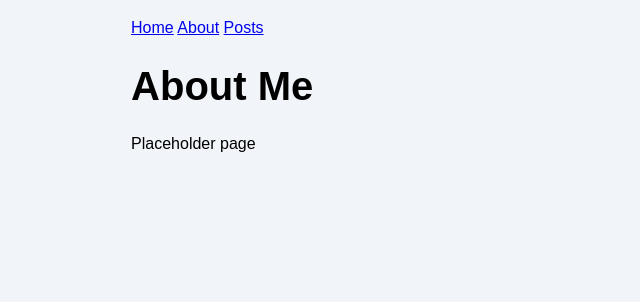
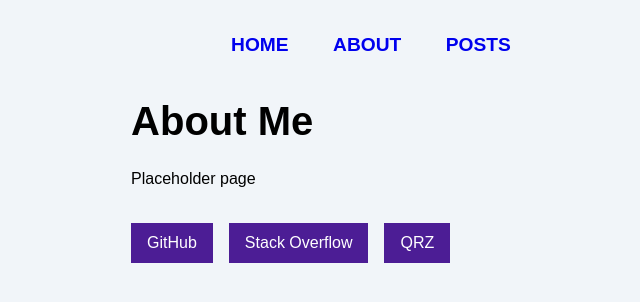
Before and after one commit to andremiller/andremiller-net, an Astro site: page /about in a window 1280 px wide. Shown: the whole page, without its empty margins (169-809 px from the left). Built offline with nearby package versions, Linux system fonts and the light colour scheme; Astro itself is replaced by a stand-in of ours.

Commit message:
Added basic components

```diff
--- /dev/null
+++ b/src/components/Footer.astro
@@ -0,0 +1,18 @@
+---
+import Social from './Social.astro';
+---
+
+<style>
+    footer {
+      display: flex;
+      gap: 1rem;
+      margin-top: 2rem;
+    }
+  </style>
+
+<footer>
+    <Social platform="GitHub" url="https://github.com/andremiller" />
+    <Social platform="Stack Overflow" url="https://stackoverflow.com/users/112517/andre-miller" />
+    <Social platform="QRZ" url="https://www.qrz.com/db/ZS1XOR" />
+
+</footer>
--- /dev/null
+++ b/src/components/Navigation.astro
@@ -0,0 +1,7 @@
+---
+---
+<div class="nav-links">
+    <a href="/">Home</a>
+    <a href="/about/">About</a>
+    <a href="/posts/">Posts</a>
+</div>
--- /dev/null
+++ b/src/components/Social.astro
@@ -0,0 +1,13 @@
+---
+const { platform, url } = Astro.props;
+---
+<a href={url}>{platform}</a>
+
+<style>
+    a {
+      padding: 0.5rem 1rem;
+      color: white;
+      background-color: #4c1d95;
+      text-decoration: none;
+    }
+</style>
--- a/src/pages/about.astro
+++ b/src/pages/about.astro
@@ -1,4 +1,6 @@
 ---
+import Navigation from '../components/Navigation.astro';
+import Footer from '../components/Footer.astro';
 import '../styles/global.css';
 const pageTitle = "About Me";
 ---
@@ -12,11 +14,9 @@ const pageTitle = "About Me";
 		<title>{pageTitle}</title>
 	</head>
     <body>
-        <a href="/">Home</a>
-        <a href="/about/">About</a>
-        <a href="/posts/">Posts</a>
-
+        <Navigation />
         <h1>{pageTitle}</h1>
         <p>Placeholder page</p>
+        <Footer />
     </body>
 </html>
--- a/src/styles/global.css
+++ b/src/styles/global.css
@@ -19,3 +19,33 @@ html {
     margin: 1rem 0;
     font-size: 2.5rem;
   }
+
+  /* nav styles */
+
+.nav-links {
+    width: 100%;
+    top: 5rem;
+    left: 48px;
+    background-color: #ff9776;
+    display: block;
+    margin: 0;
+    margin-left: 5em;
+    position: static;
+    width: auto;
+    background: none;
+  }
+
+  .nav-links a {
+    display: inline-block;
+    text-align: center;
+    padding: 15px 20px;
+    text-decoration: none;
+    font-size: 1.2rem;
+    font-weight: bold;
+    text-transform: uppercase;
+  }
+
+  .nav-links a:hover,
+  .nav-links a:focus {
+    background-color: #ff9776;
+  }
```
Also changed, not shown: src/pages/index.astro (+4 -3 lines), src/pages/posts.astro (+4 -3 lines).
